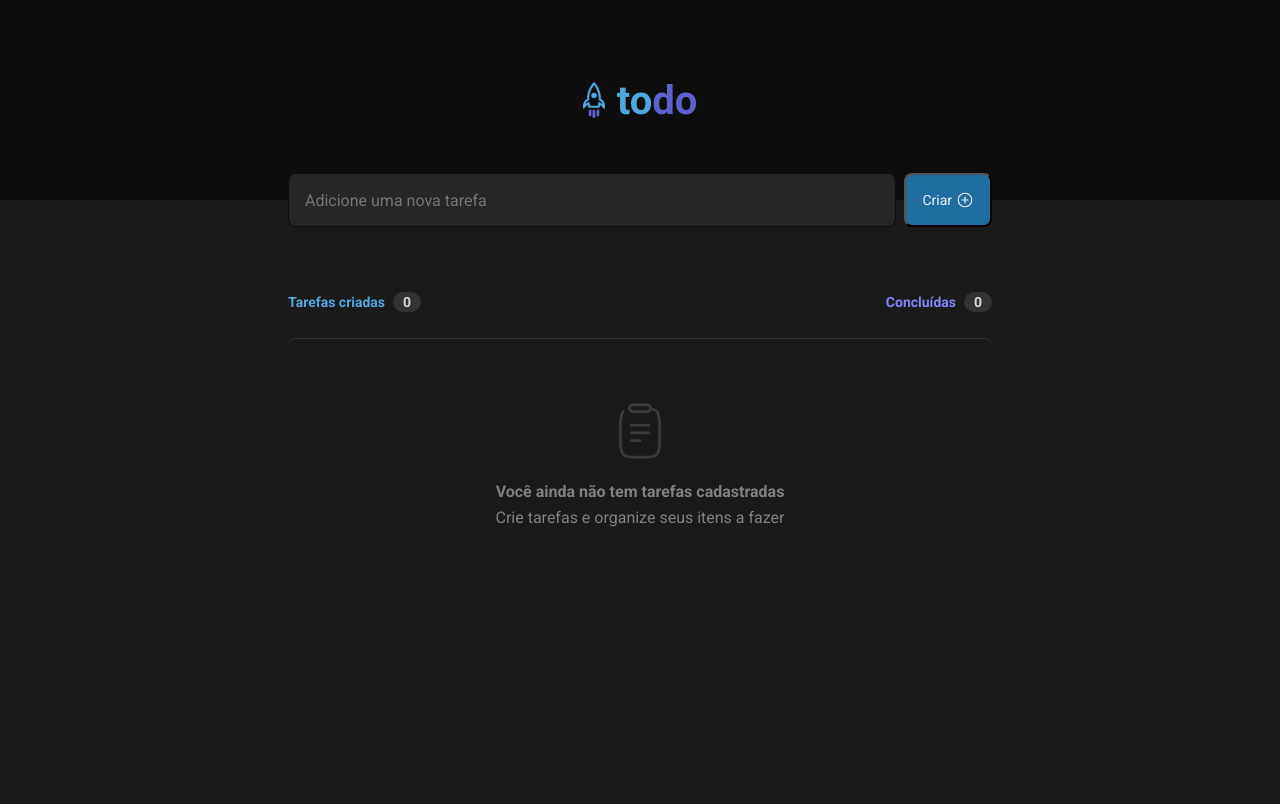
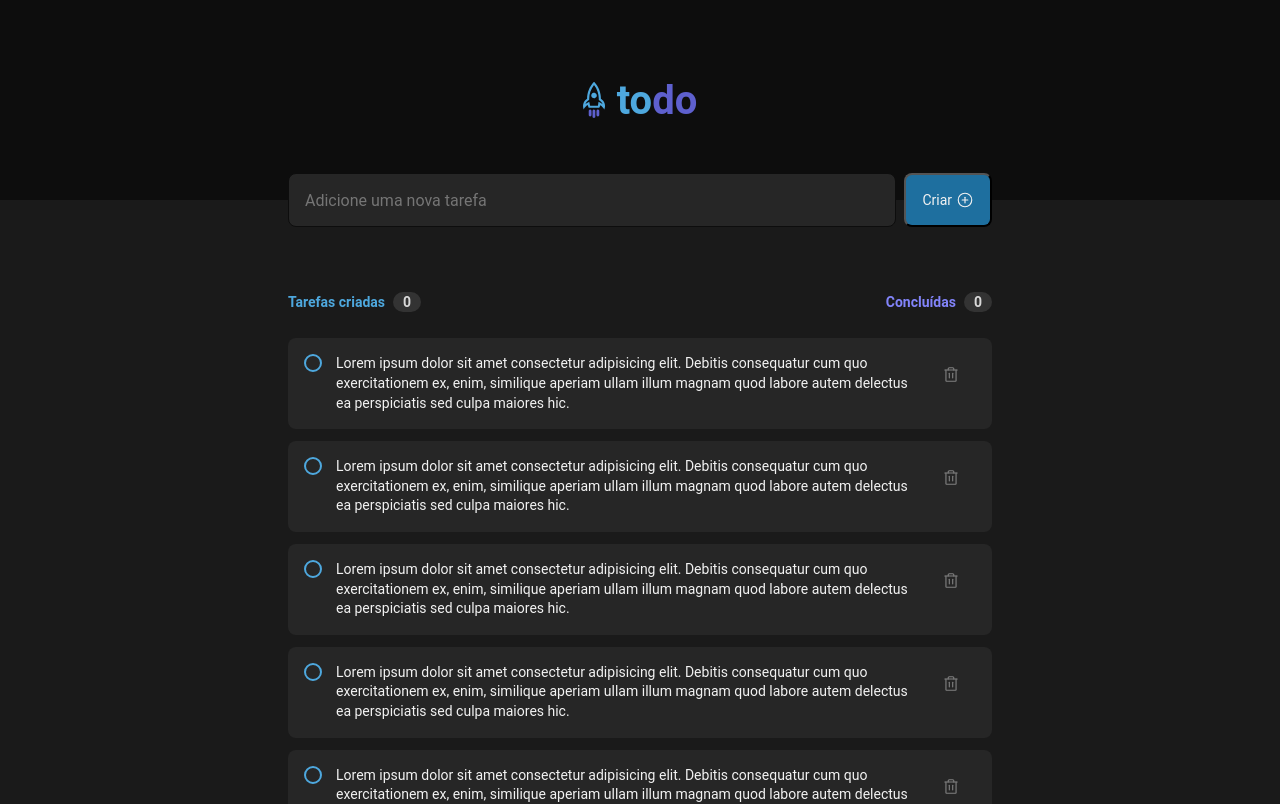
Before and after one commit to matheuslima99/todo-list_react-ts, a React (Vite) app: page / in a window 1280 px wide. Shown: the top 804 px of the page. Built offline with nearby package versions, Linux system fonts and the light colour scheme.

Commit message:
finished styling

```diff
--- a/index.html
+++ b/index.html
@@ -9,7 +9,7 @@
     <meta name="viewport" content="width=device-width, initial-scale=1.0" />
 
     <link
-      href="https://fonts.googleapis.com/css2?family=Roboto:wght@400;700&display=swap"
+      href="https://fonts.googleapis.com/css2?family=Inter:wght@400;700&display=swap"
       rel="stylesheet"
     />
     <title>To-do List</title>
--- a/src/App.module.css
+++ b/src/App.module.css
@@ -26,7 +26,12 @@
   flex: 1;
 }
 
-.newTaskForm button {
+.newTaskForm input:focus {
+  outline: none;
+  border: 1px solid var(--purple-500);
+}
+
+.newTaskForm button[type="submit"] {
   height: 100%;
   background: var(--blue-500);
   color: var(--gray-100);
@@ -35,12 +40,17 @@
   line-height: 0;
   font-size: 0.875rem;
   cursor: pointer;
+  transition: color 0.1s, background-color 0.1s;
 
   display: flex;
   align-items: center;
   justify-content: center;
 
   gap: 0.25rem;
+}
+
+.newTaskForm button[type="submit"]:hover {
+  background: var(--blue-300);
 }
 
 .wrapper {
@@ -66,6 +76,7 @@
   line-height: 1.6;
 }
 
+
 .infoTasks span {
   font-size: 0.875rem;
   font-weight: bold;
@@ -79,3 +90,7 @@
 
   margin-top: 1.563rem;
 }
+
+.todoList ul {
+  list-style: none;
+}
--- a/src/App.tsx
+++ b/src/App.tsx
@@ -5,8 +5,11 @@ import { PlusCircle } from "phosphor-react";
 
 import { Header } from "./components/Header";
 import { EmptyList } from "./components/EmptyList";
+import { TaskItem } from "./components/TaskItem";
 
 export function App() {
+  const sla = [1, 2, 5, 5, 6, 6];
+
   return (
     <div>
       <Header />
@@ -15,7 +18,7 @@ export function App() {
         <form className={styles.newTaskForm}>
           <input name="newTask" placeholder="Adicione uma nova tarefa" />
 
-          <button>
+          <button type="submit" >
             Criar
             <PlusCircle size={18} />
           </button>
@@ -35,7 +38,15 @@ export function App() {
           </header>
 
           <div className={styles.todoList}>
-            <EmptyList />
+            {sla.length ? (
+              <ul>
+                {sla.map((task) => (
+                  <TaskItem />
+                ))}
+              </ul>
+            ) : (
+              <EmptyList />
+            )}
           </div>
         </section>
       </main>
--- /dev/null
+++ b/src/components/TaskItem.module.css
@@ -0,0 +1,93 @@
+.wrapper {
+  padding: 1rem;
+  background: var(--gray-500);
+  color: var(--gray-100);
+  border-radius: 8px;
+  font-size: 0.875rem;
+
+  display: flex;
+  align-items: flex-start;
+  justify-content: space-between;
+
+  gap: 0.75rem;
+}
+
+.wrapper + .wrapper {
+  margin-top: 0.75rem;
+}
+
+.checkbox {
+  flex: 1;
+  display: block;
+  position: relative;
+  padding-left: 2rem;
+  cursor: pointer;
+  line-height: 140%;
+}
+
+.checkbox input[type="checkbox"] {
+  position: absolute;
+  opacity: 0;
+  cursor: pointer;
+}
+
+.checkbox input[type="checkbox"]:checked ~ .check{
+  background: var(--purple-500);
+}
+
+.checkbox input[type="checkbox"]:checked ~ .check:hover{
+  background: var(--purple-300);
+}
+
+.check {
+  left: 0;
+  top: 0;
+  width: 1.125rem;
+  height: 1.125rem;
+  border-radius: 50%;
+  position: absolute;
+  border: 2px solid var(--blue-300);
+  transition: background-color 0.1s;
+}
+
+.check:hover {
+  background: var(--blue-500);
+}
+
+.checkbox .check::after {
+  top: 0.063rem;
+  left: 0.313rem;
+  width: 0.293rem;
+  height: 0.457rem;
+  border: solid #fff;
+  border-width: 0 1px 1px 0;
+  -webkit-transform: rotate(45deg);
+  -ms-transform: rotate(45deg);
+  transform: rotate(45deg);
+}
+
+.check::after {
+  content: "";
+  position: absolute;
+  display: none;
+}
+
+.checkbox input:checked ~ .check::after {
+  display: block;
+}
+
+.wrapper button {
+  color: var(--gray-300);
+  background: transparent;
+  border: none;
+  cursor: pointer;
+  line-height: 0;
+  padding: 0.75rem 1rem;
+  border-radius: 5px;
+  transition: color 0.1s, background-color 0.1s;
+}
+
+.wrapper button:hover {
+  color: var(--red-300);
+  background: var(--gray-400);
+}
--- /dev/null
+++ b/src/components/TaskItem.tsx
@@ -0,0 +1,23 @@
+import { Trash } from "phosphor-react";
+
+import styles from "./TaskItem.module.css";
+
+export function TaskItem() {
+  return (
+    <li className={styles.wrapper}>
+      <label className={styles.checkbox}>
+        {" "}
+        Lorem ipsum dolor sit amet consectetur adipisicing elit. Debitis
+        consequatur cum quo exercitationem ex, enim, similique aperiam ullam
+        illum magnam quod labore autem delectus ea perspiciatis sed culpa
+        maiores hic.
+        <input type="checkbox" />
+        <span className={styles.check}></span>
+      </label>
+
+      <button>
+        <Trash size={18} />
+      </button>
+    </li>
+  );
+}
```
